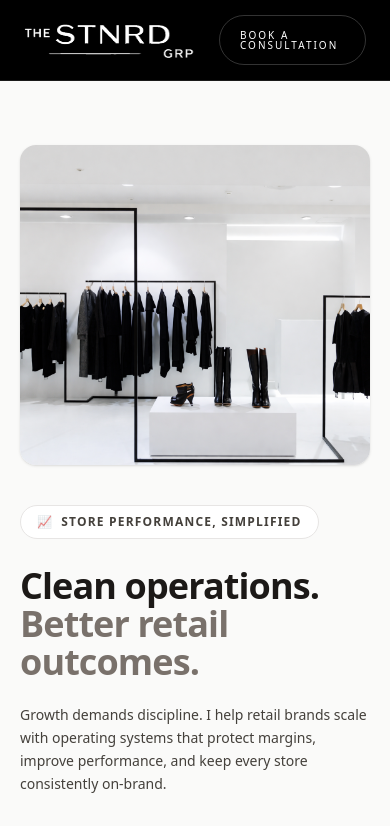
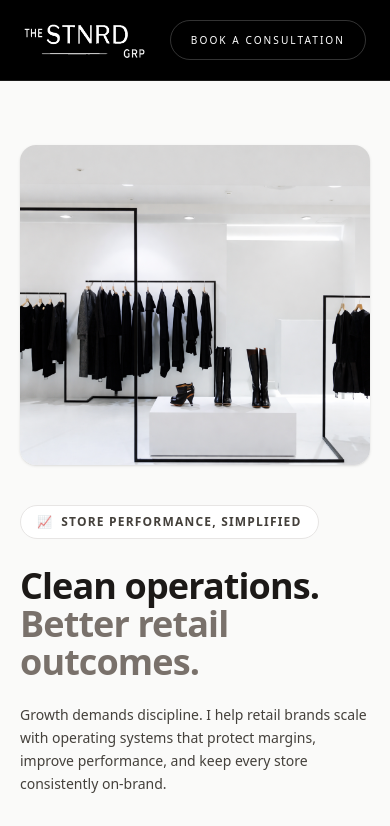
Before and after one commit to pecdao/PMCG, a React (Vite) app: page / in a window 390 px wide. Shown: the top 826 px of the page. Built offline with nearby package versions, Linux system fonts and the light colour scheme.

Commit message:
fixed button shrinkage

```diff
--- a/src/PMGClandingPage.jsx
+++ b/src/PMGClandingPage.jsx
@@ -80,7 +80,16 @@ export default function ConsultingLandingPage() {
             <div className="flex flex-1 justify-end">
               <a
                 href="#book"
-                className="ml-6 md:ml-6 rounded-full border border-white/20 px-5 md:px-8 py-3.5 text-[10px] md:text-xs leading-[1] uppercase tracking-[0.2em] text-white transition hover:border-white"
+                className="
+      ml-6
+      rounded-full border border-white/20
+      px-5 md:px-8 py-3.5
+      whitespace-nowrap shrink-0
+      leading-none
+      uppercase tracking-[0.2em]
+      text-white transition hover:border-white
+      text-[clamp(0.62rem,2.6vw,0.75rem)]
+    "
               >
                 Book a Consultation
               </a>
```
Lines whose indentation alone changed are shown as unchanged.
